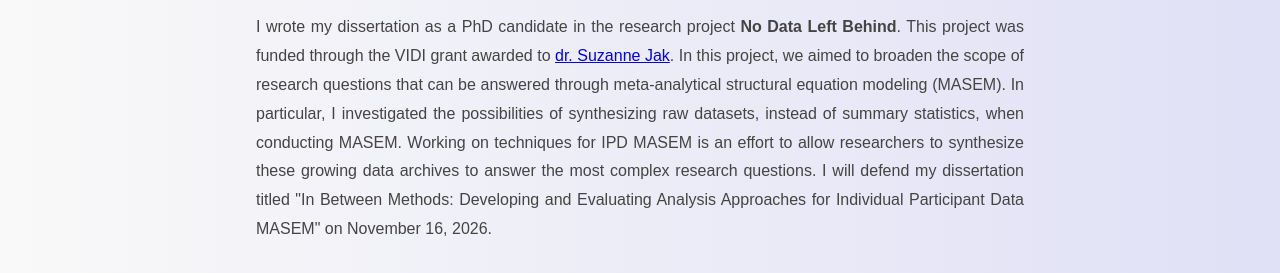
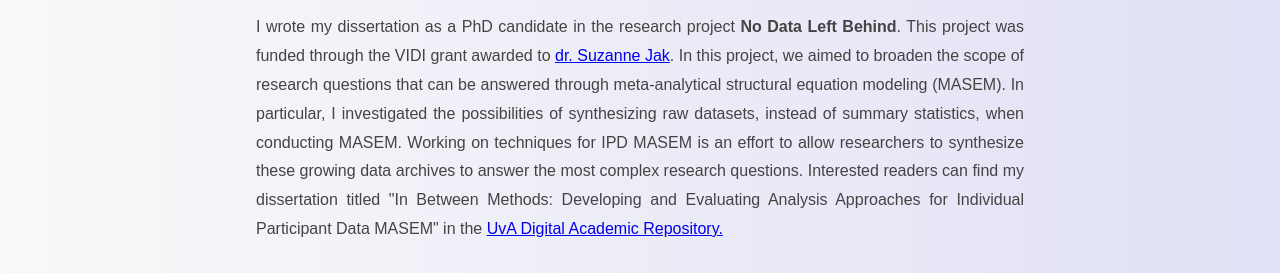
Before and after one commit to LJGroot/ljgroot.github.io, a plain HTML site: page my-research.html in a window 1280 px wide. Shown: the part 244-517 px from the top of the page. Drawn offline with Linux system fonts and the light colour scheme.

Commit message:
update my-research.html to include dissertation link in PhD research section

```diff
--- a/my-research.html
+++ b/my-research.html
@@ -47,8 +47,12 @@
                 <a href="https://www.uva.nl/en/profile/j/a/s.jak/s.jak.html" target="_blank" rel="noopener noreferrer">dr. Suzanne Jak</a>.
                 In this project, we aimed to broaden the scope of research questions that can be answered through meta-analytical structural equation modeling (MASEM).
                 In particular, I investigated the possibilities of synthesizing raw datasets, instead of summary statistics, when conducting MASEM.
-                Working on techniques for IPD MASEM is an effort to allow researchers to synthesize these growing data archives to answer the most complex research questions. I will defend my dissertation titled
-                "In Between Methods: Developing and Evaluating Analysis Approaches for Individual Participant Data MASEM" on November 16, 2026.
+                Working on techniques for IPD MASEM is an effort to allow researchers to synthesize these growing data archives to answer the most complex research questions.
+                Interested readers can find my dissertation titled
+                "In Between Methods: Developing and Evaluating Analysis Approaches for Individual Participant Data MASEM" in the
+                <a href="https://hdl.handle.net/11245.1/7fc1304e-4f42-46e5-a895-24bfc7869d1e" target="_blank" rel="noopener noreferrer">
+                        UvA Digital Academic Repository.
+                </a>
             </p>
 
             <h2 class="section-header">Postdoctoral Research</h2>
```
